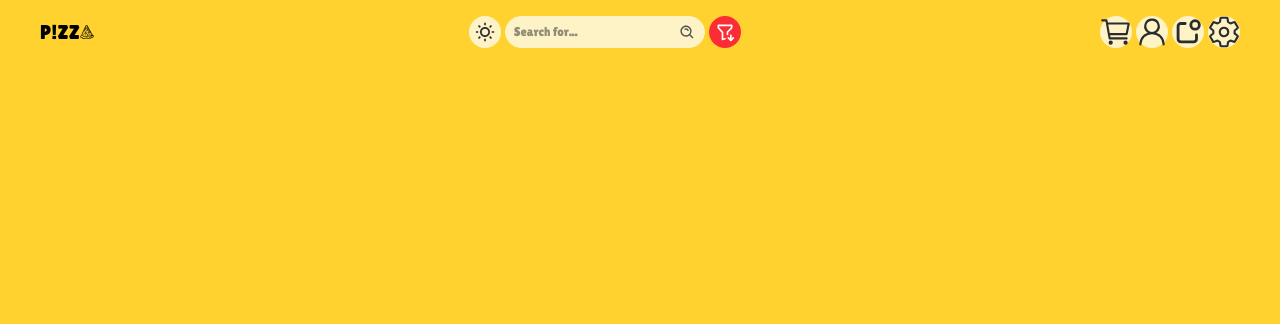
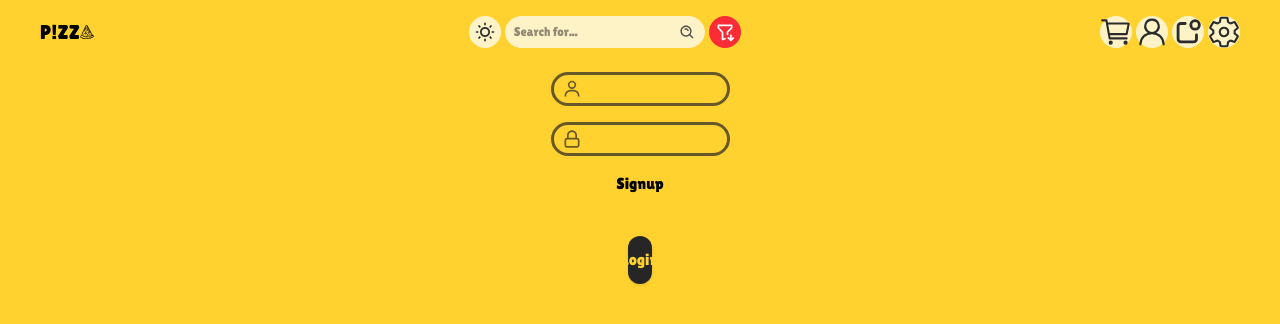
Before and after one commit to mahdibaderloo/fastfood, a React (Vite) app: page /login in a window 1280 px wide. Shown: the top 324 px of the page. Built offline with nearby package versions, Linux system fonts and the light colour scheme; data requests are answered from the project's data file.

Commit message:
Login styles

```diff
--- a/src/pages/Login.tsx
+++ b/src/pages/Login.tsx
@@ -1,12 +1,38 @@
 import { BiUser } from "react-icons/bi";
 import Header from "../components/Header";
 import { CgLock } from "react-icons/cg";
+import Button from "../components/Button";
 
 export default function Login() {
   return (
     <>
       <Header showBackButton={true} />
-      <main className="min-h-screen overflow-y-scroll lg:overflow-hidden pt-22 sm:pt-24 lg:pt-18"></main>
+      <main className="min-h-screen overflow-y-scroll lg:overflow-hidden pt-40 sm:pt-24 lg:pt-18">
+        <form className="w-full flex flex-col gap-4 justify-center items-center">
+          <div className="rounded-full border-3 border-neutral-800/70 dark:border-amber-300/70 p-1 px-2 flex items-center gap-2">
+            <BiUser className="text-xl text-neutral-800/70 dark:text-amber-300/70" />
+            <input
+              type="text"
+              className="border-none outline-none text-sm text-neutral-800/70 dark:text-amber-300/70"
+            />
+          </div>
+          <div className="rounded-full border-3 border-neutral-800/70 dark:border-amber-300/70 p-1 px-2 flex items-center gap-2">
+            <CgLock className="text-xl text-neutral-800/70 dark:text-amber-300/70" />
+            <input
+              type="password"
+              className="border-none outline-none text-sm text-neutral-800/70 dark:text-amber-300/70"
+            />
+          </div>
+          <p>Signup</p>
+          <Button
+            text="Login"
+            bg="bg-neutral-800"
+            darkBg="bg-amber-300"
+            textColor="text-amber-300"
+            textDarkColor="text-neutral-800"
+          />
+        </form>
+      </main>
     </>
   );
 }
```
